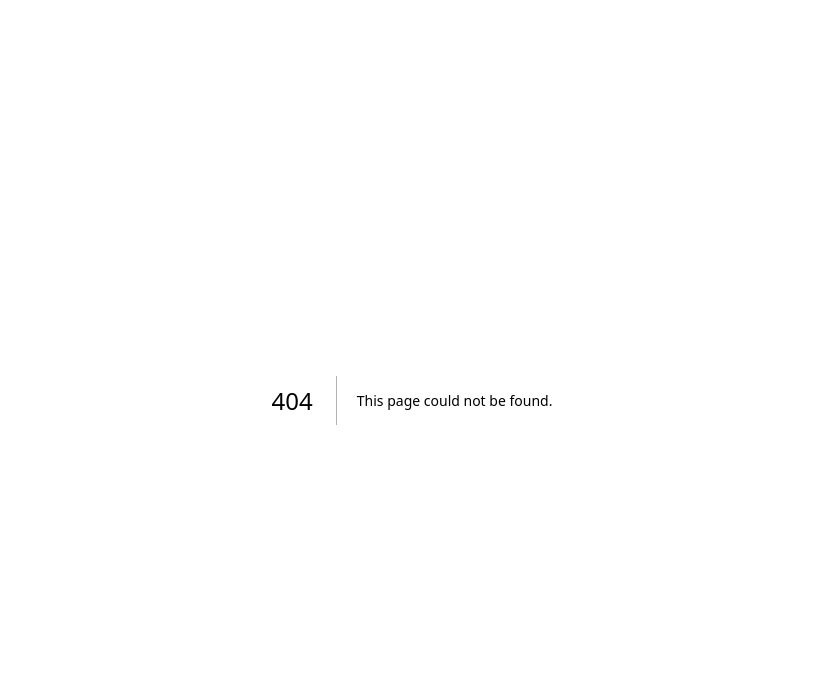
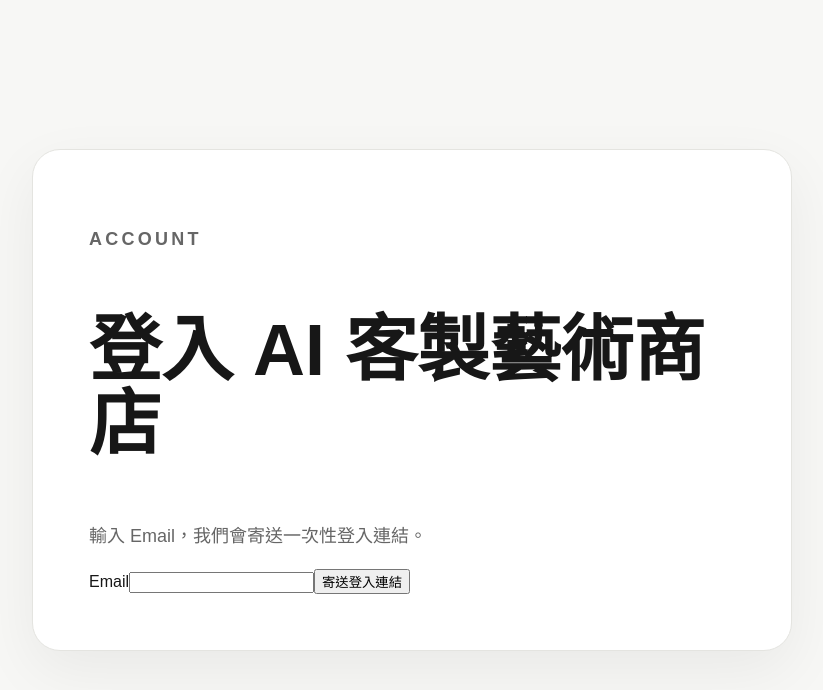
Before and after one commit to andy60119andy/ai-art-store, a Next.js app: page /login in a window 1280 px wide. Before the commit this address had no page. Shown: the top 690 px of the page, without its empty margins (228-1051 px from the left). Built offline with nearby package versions, Linux system fonts and the light colour scheme.

Commit message:
feat: implement TASK-003 authentication

```diff
--- /dev/null
+++ b/src/app/login/page.tsx
@@ -0,0 +1,33 @@
+"use client";
+
+import { FormEvent, useState } from "react";
+import { createClient } from "@/lib/supabase/client";
+
+export default function LoginPage() {
+  const [email, setEmail] = useState("");
+  const [message, setMessage] = useState("");
+  const [busy, setBusy] = useState(false);
+
+  async function submit(event: FormEvent<HTMLFormElement>) {
+    event.preventDefault();
+    setBusy(true);
+    setMessage("");
+    const supabase = createClient();
+    const { error } = await supabase.auth.signInWithOtp({
+      email,
+      options: { emailRedirectTo: window.location.origin + "/auth/callback" },
+    });
+    setMessage(error ? error.message : "登入連結已寄到你的 Email。");
+    setBusy(false);
+  }
+
+  return <main className="page"><section className="hero">
+    <p className="eyebrow">ACCOUNT</p><h1>登入 AI 客製藝術商店</h1>
+    <p>輸入 Email，我們會寄送一次性登入連結。</p>
+    <form onSubmit={submit}><label htmlFor="email">Email</label>
+      <input id="email" type="email" required value={email} onChange={(e) => setEmail(e.target.value)} />
+      <button type="submit" disabled={busy}>{busy ? "寄送中…" : "寄送登入連結"}</button>
+    </form>
+    {message && <p role="status">{message}</p>}
+  </section></main>;
+}
```
